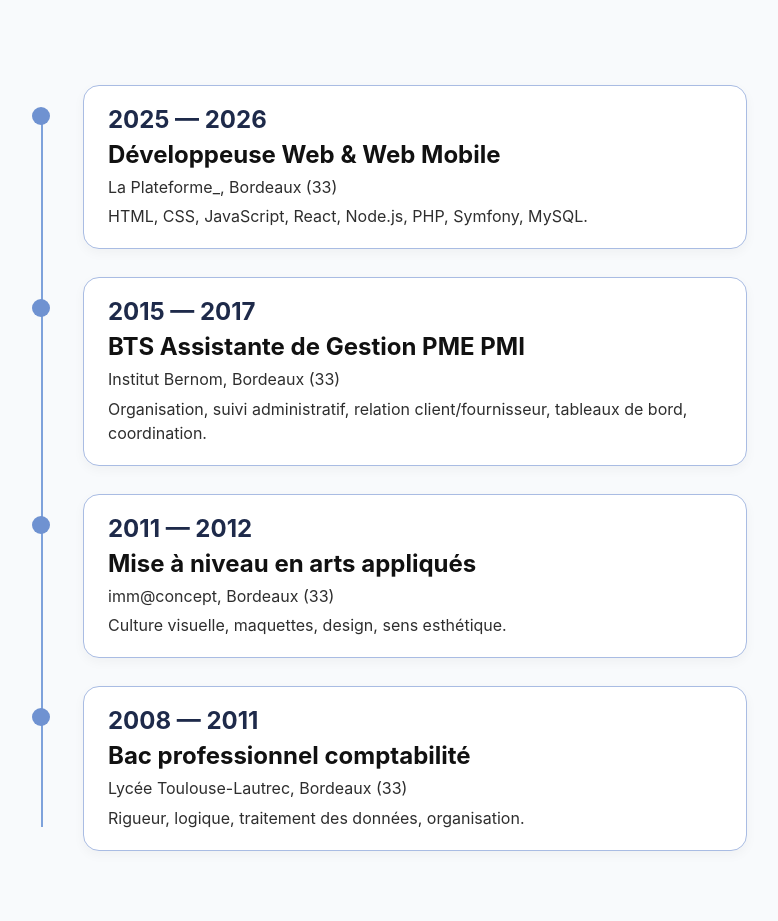
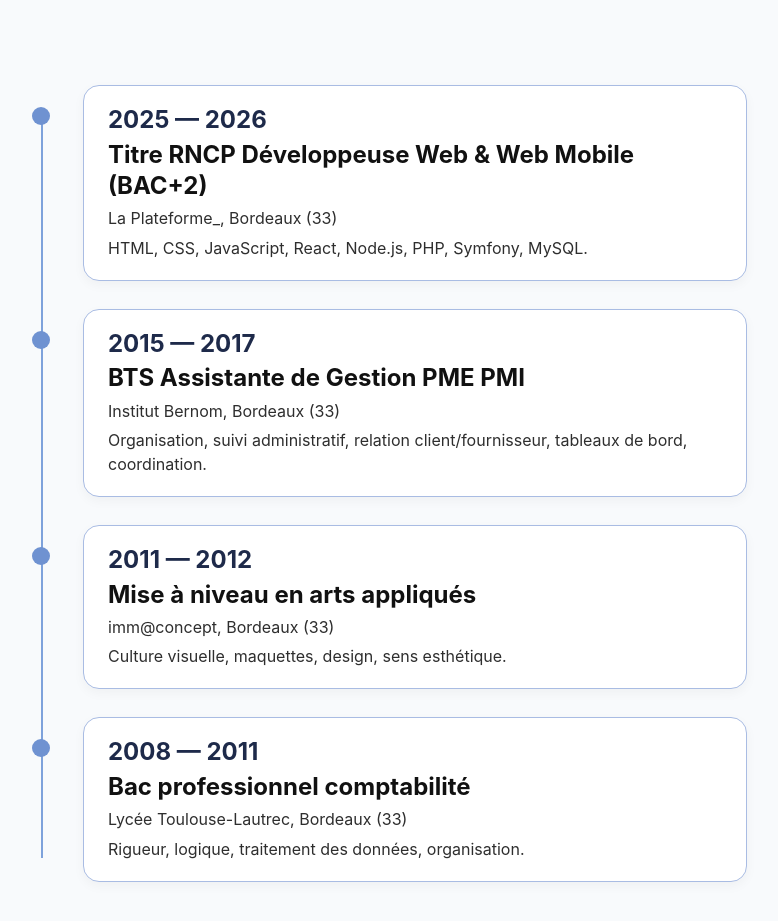
Before and after one commit to LorianaD/portfolio_LorianaDIANO, a React (Vite) app in the folder frontend/: page /about in a window 1280 px wide. Shown: the part 1200-2121 px from the top of the page, without its empty margins (253-1031 px from the left). Built offline with nearby package versions, Linux system fonts and the light colour scheme.

Commit message:
fix : data

```diff
--- a/frontend/src/data/carrerPath.js
+++ b/frontend/src/data/carrerPath.js
@@ -2,7 +2,7 @@ const careerPath = [
     {
         id: 1,
         period: "2025 — 2026",
-        title: "Développeuse Web & Web Mobile",
+        title: "Titre RNCP Développeuse Web & Web Mobile (BAC+2)",
         school: "La Plateforme_, Bordeaux (33)",
         description:
             "HTML, CSS, JavaScript, React, Node.js, PHP, Symfony, MySQL."
```
